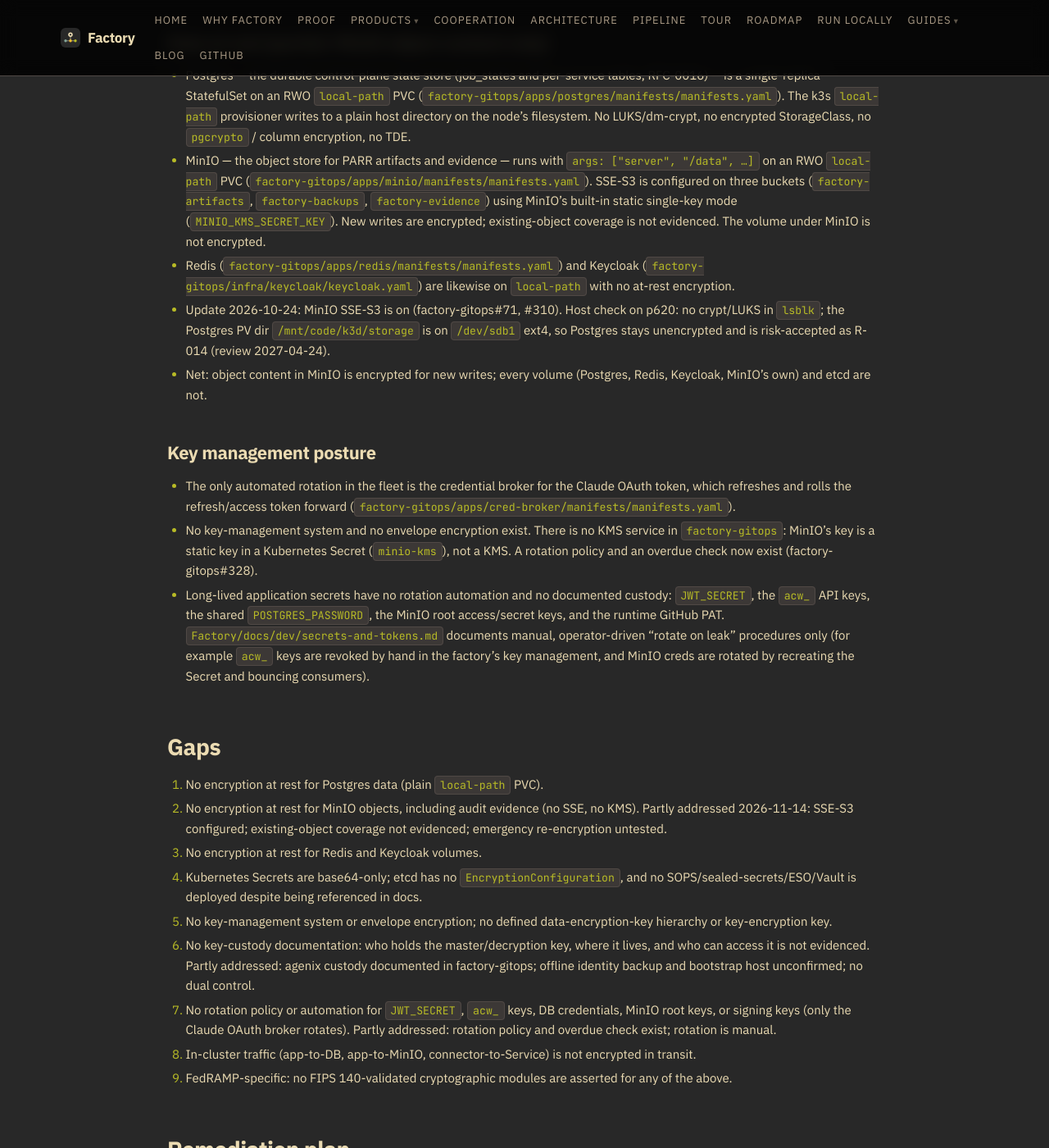
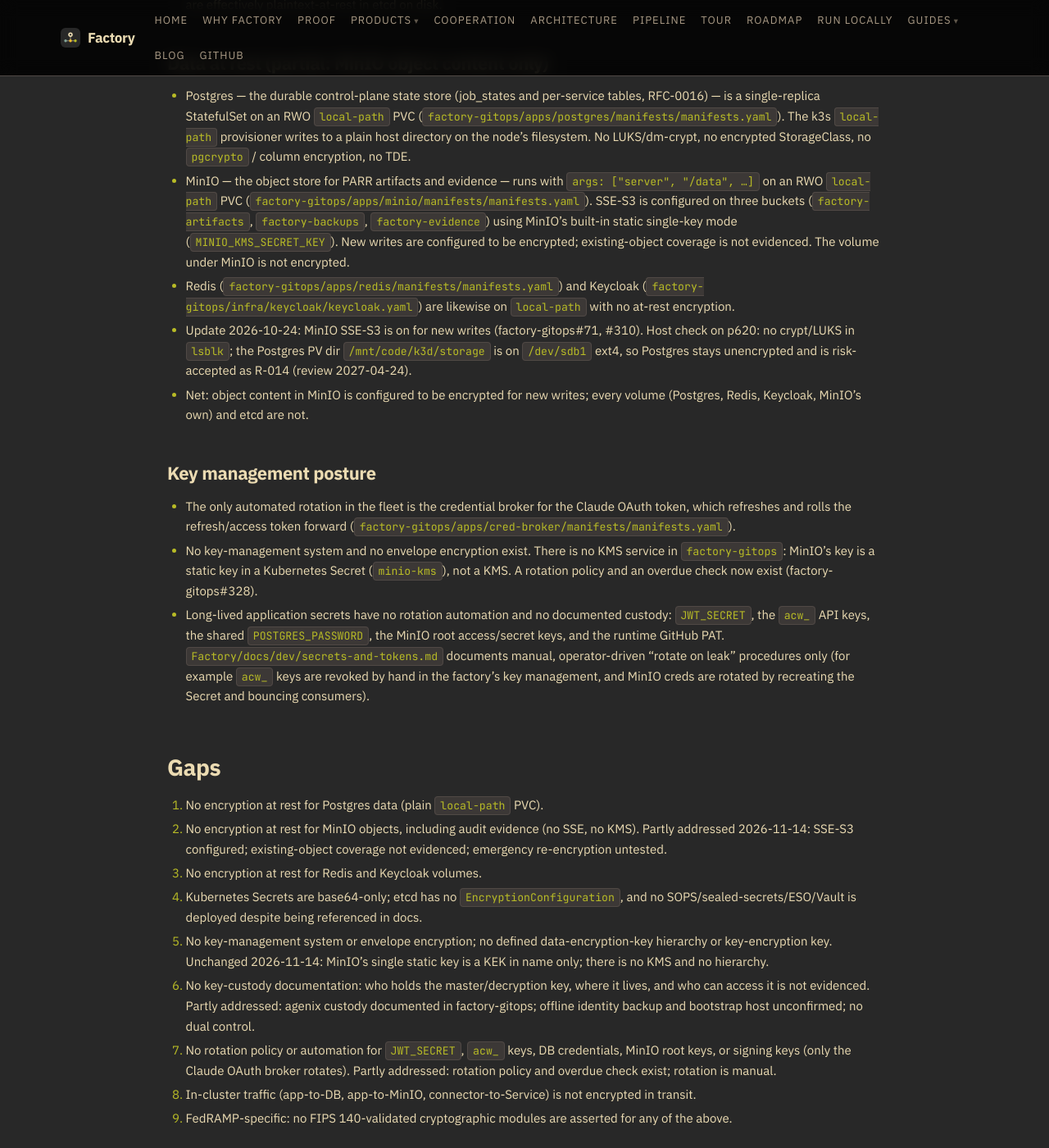
Before and after one commit to olafkfreund/Factory, a Jekyll site: the page built from docs/compliance/policies/encryption-key-mgmt.md, in a window 1280 px wide and 1400 px high, scrolled down 2498 px. Shown: the whole window at 82% size. Built offline with Jekyll 4.4.1, drawn with Linux system fonts in a browser that asks for light colours; our own code applies the rules of GitHub Pages for plain Markdown files; some of the changed text lies outside the part shown.

Commit message:
docs(compliance): remove contradictions left beside the status update (#314)
Final review findings: the evidence list and Phase 3 still described
MinIO as having no SSE, and two sentences said 'encrypted' where the
evidence supports 'configured'.

Co-Authored-By: Claude Fable 5.2 <noreply@anthropic.com>
Claude-Session: https://claude.ai/code/session_01WtDyDqabJ8SR4gD3ubwYx1

```diff
--- a/docs/compliance/policies/encryption-key-mgmt.md
+++ b/docs/compliance/policies/encryption-key-mgmt.md
@@ -13,7 +13,7 @@ Define how the Factory fleet protects data using cryptography: what is encrypted
 
 ### Status update 2026-11-14
 
-Evidence labels: **Live** is a read-only `kubectl get/describe` on context `k3d-factory`, 2026-11-14. **Repo** is a file in a repo. **Record** is an issue, PR or risk entry that cannot be re-verified from the repo, with its own date. The KEK emergency runbook (added in factory-gitops#334) is untested. Details: [`encryption-at-rest.md`](https://github.com/olafkfreund/factory-gitops/blob/main/docs/encryption-at-rest.md) and [`secrets-management.md`](https://github.com/olafkfreund/factory-gitops/blob/main/docs/secrets-management.md) in factory-gitops.
+Evidence labels: **Live** is a read-only `kubectl get/describe` on context `k3d-factory`, 2026-11-14. **Repo** is a file in factory-gitops (paths below are relative to that repo). **Record** is an issue, PR or risk entry that cannot be re-verified from the repo, with its own date. The KEK emergency runbook (added in factory-gitops#334) is untested. Details: [`encryption-at-rest.md`](https://github.com/olafkfreund/factory-gitops/blob/main/docs/encryption-at-rest.md) and [`secrets-management.md`](https://github.com/olafkfreund/factory-gitops/blob/main/docs/secrets-management.md) in factory-gitops.
 
 | Layer | State | Evidence |
 |---|---|---|
@@ -43,10 +43,10 @@ Evidence labels: **Live** is a read-only `kubectl get/describe` on context `k3d-
 ### Data at rest (partial: MinIO object content only)
 
 - Postgres — the durable control-plane state store (job_states and per-service tables, RFC-0016) — is a single-replica StatefulSet on an RWO `local-path` PVC (`factory-gitops/apps/postgres/manifests/manifests.yaml`). The k3s `local-path` provisioner writes to a plain host directory on the node's filesystem. No LUKS/dm-crypt, no encrypted StorageClass, no `pgcrypto` / column encryption, no TDE.
-- MinIO — the object store for PARR artifacts and evidence — runs with `args: ["server", "/data", …]` on an RWO `local-path` PVC (`factory-gitops/apps/minio/manifests/manifests.yaml`). SSE-S3 is configured on three buckets (`factory-artifacts`, `factory-backups`, `factory-evidence`) using MinIO's built-in static single-key mode (`MINIO_KMS_SECRET_KEY`). New writes are encrypted; existing-object coverage is not evidenced. The volume under MinIO is not encrypted.
+- MinIO — the object store for PARR artifacts and evidence — runs with `args: ["server", "/data", …]` on an RWO `local-path` PVC (`factory-gitops/apps/minio/manifests/manifests.yaml`). SSE-S3 is configured on three buckets (`factory-artifacts`, `factory-backups`, `factory-evidence`) using MinIO's built-in static single-key mode (`MINIO_KMS_SECRET_KEY`). New writes are configured to be encrypted; existing-object coverage is not evidenced. The volume under MinIO is not encrypted.
 - Redis (`factory-gitops/apps/redis/manifests/manifests.yaml`) and Keycloak (`factory-gitops/infra/keycloak/keycloak.yaml`) are likewise on `local-path` with no at-rest encryption.
-- Update 2026-10-24: MinIO SSE-S3 is on (factory-gitops#71, #310). Host check on p620: no crypt/LUKS in `lsblk`; the Postgres PV dir `/mnt/code/k3d/storage` is on `/dev/sdb1` ext4, so Postgres stays unencrypted and is risk-accepted as R-014 (review 2027-04-24).
-- Net: object content in MinIO is encrypted for new writes; every volume (Postgres, Redis, Keycloak, MinIO's own) and etcd are not.
+- Update 2026-10-24: MinIO SSE-S3 is on for new writes (factory-gitops#71, #310). Host check on p620: no crypt/LUKS in `lsblk`; the Postgres PV dir `/mnt/code/k3d/storage` is on `/dev/sdb1` ext4, so Postgres stays unencrypted and is risk-accepted as R-014 (review 2027-04-24).
+- Net: object content in MinIO is configured to be encrypted for new writes; every volume (Postgres, Redis, Keycloak, MinIO's own) and etcd are not.
 
 ### Key management posture
 
@@ -60,7 +60,7 @@ Evidence labels: **Live** is a read-only `kubectl get/describe` on context `k3d-
 2. No encryption at rest for MinIO objects, including audit evidence (no SSE, no KMS). Partly addressed 2026-11-14: SSE-S3 configured; existing-object coverage not evidenced; emergency re-encryption untested.
 3. No encryption at rest for Redis and Keycloak volumes.
 4. Kubernetes Secrets are base64-only; etcd has no `EncryptionConfiguration`, and no SOPS/sealed-secrets/ESO/Vault is deployed despite being referenced in docs.
-5. No key-management system or envelope encryption; no defined data-encryption-key hierarchy or key-encryption key.
+5. No key-management system or envelope encryption; no defined data-encryption-key hierarchy or key-encryption key. Unchanged 2026-11-14: MinIO's single static key is a KEK in name only; there is no KMS and no hierarchy.
 6. No key-custody documentation: who holds the master/decryption key, where it lives, and who can access it is not evidenced. Partly addressed: agenix custody documented in factory-gitops; offline identity backup and bootstrap host unconfirmed; no dual control.
 7. No rotation policy or automation for `JWT_SECRET`, `acw_` keys, DB credentials, MinIO root keys, or signing keys (only the Claude OAuth broker rotates). Partly addressed: rotation policy and overdue check exist; rotation is manual.
 8. In-cluster traffic (app-to-DB, app-to-MinIO, connector-to-Service) is not encrypted in transit.
@@ -83,7 +83,7 @@ Phased; each phase is independently shippable and leaves evidence behind.
 
 ### Phase 3 — Object-store and database application-layer encryption
 
-- MinIO: enable server-side encryption. Auto-encrypt the `factory-artifacts` bucket with SSE-KMS backed by a KMS/KES service (`MINIO_KMS_KES_*`), or at minimum SSE-S3 with an auto-generated master key held in the (now-encrypted) Secret store. Evidence artifact prefixes must be marked for encryption via a bucket encryption policy in the `minio-create-bucket` Job.
+- MinIO (first part done 2026-11-14: SSE-S3 is configured on three buckets with a static key held in an unencrypted Kubernetes Secret; SSE-KMS/KES is not): enable server-side encryption. Auto-encrypt the `factory-artifacts` bucket with SSE-KMS backed by a KMS/KES service (`MINIO_KMS_KES_*`), or at minimum SSE-S3 with an auto-generated master key held in the (now-encrypted) Secret store. Evidence artifact prefixes must be marked for encryption via a bucket encryption policy in the `minio-create-bucket` Job.
 - Postgres: where Phase 1 volume encryption is not available (or defense-in-depth is required), add `pgcrypto` for column-level encryption of the most sensitive fields, and/or terminate a cloud-managed encrypted Postgres (RDS/Cloud SQL with a customer-managed key).
 - Evidence: `mc encrypt info fac/factory-artifacts` showing the active rule; a read of an object confirming ciphertext on disk; for Postgres, the KMS key ARN/id or the `pgcrypto` schema.
 
@@ -117,7 +117,7 @@ Phased; each phase is independently shippable and leaves evidence behind.
 ## Evidence artifacts
 
 - `factory-gitops/apps/postgres/manifests/manifests.yaml` — current unencrypted `local-path` StatefulSet (baseline).
-- `factory-gitops/apps/minio/manifests/manifests.yaml` — current MinIO Deployment with no SSE/KMS (baseline).
+- `factory-gitops/apps/minio/manifests/manifests.yaml` — MinIO Deployment; SSE-S3 configured since factory-gitops#71 with a static key, no KMS service.
 - `factory-gitops/apps/redis/manifests/manifests.yaml`, `factory-gitops/infra/keycloak/keycloak.yaml` — other `local-path` stores.
 - `factory-gitops/infra/cloudflared/cloudflared.yaml` — external TLS termination; plain-HTTP origins (in-transit baseline).
 - `factory-gitops/apps/cred-broker/manifests/manifests.yaml` — the one existing automated key/token rotation (pattern to extend).
```
